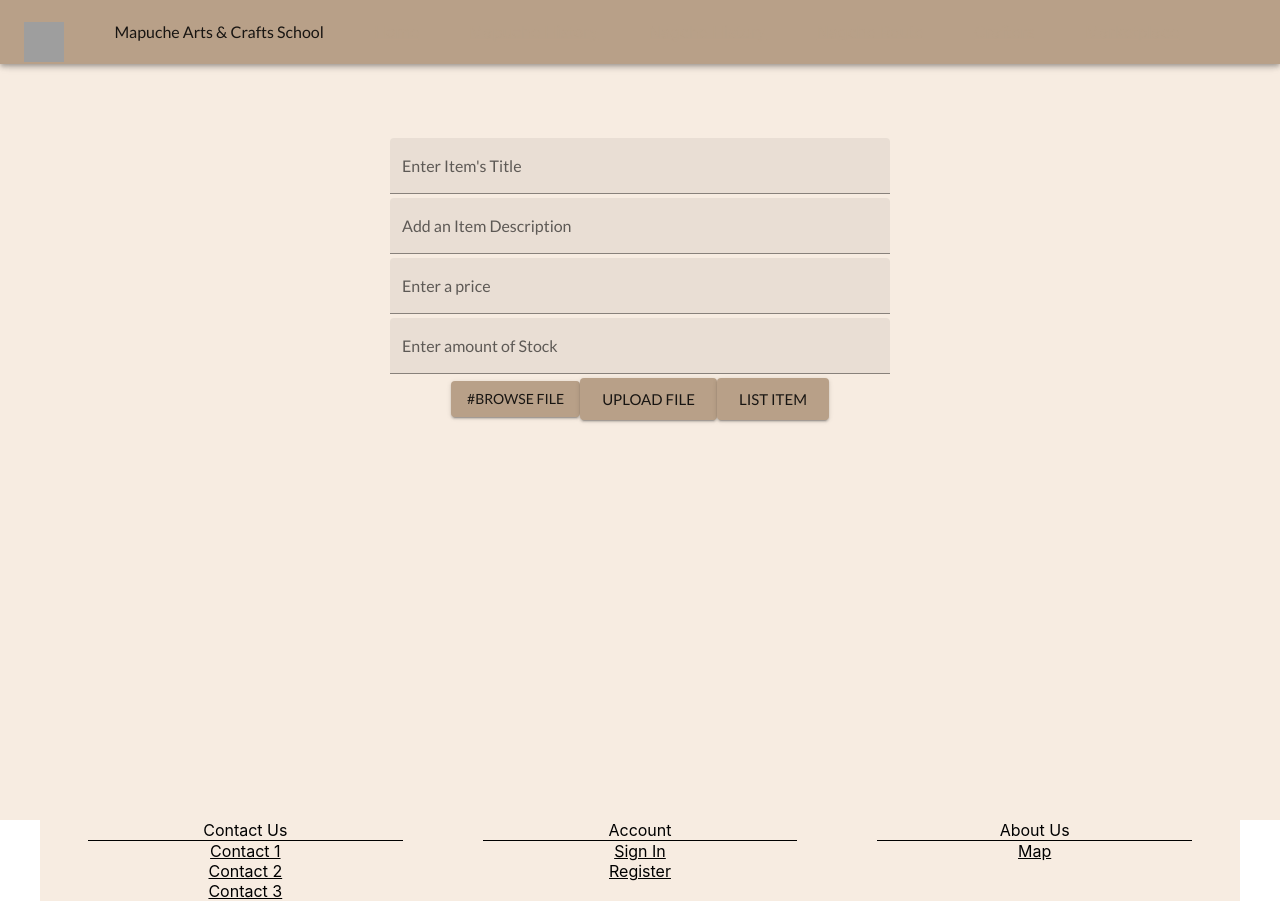
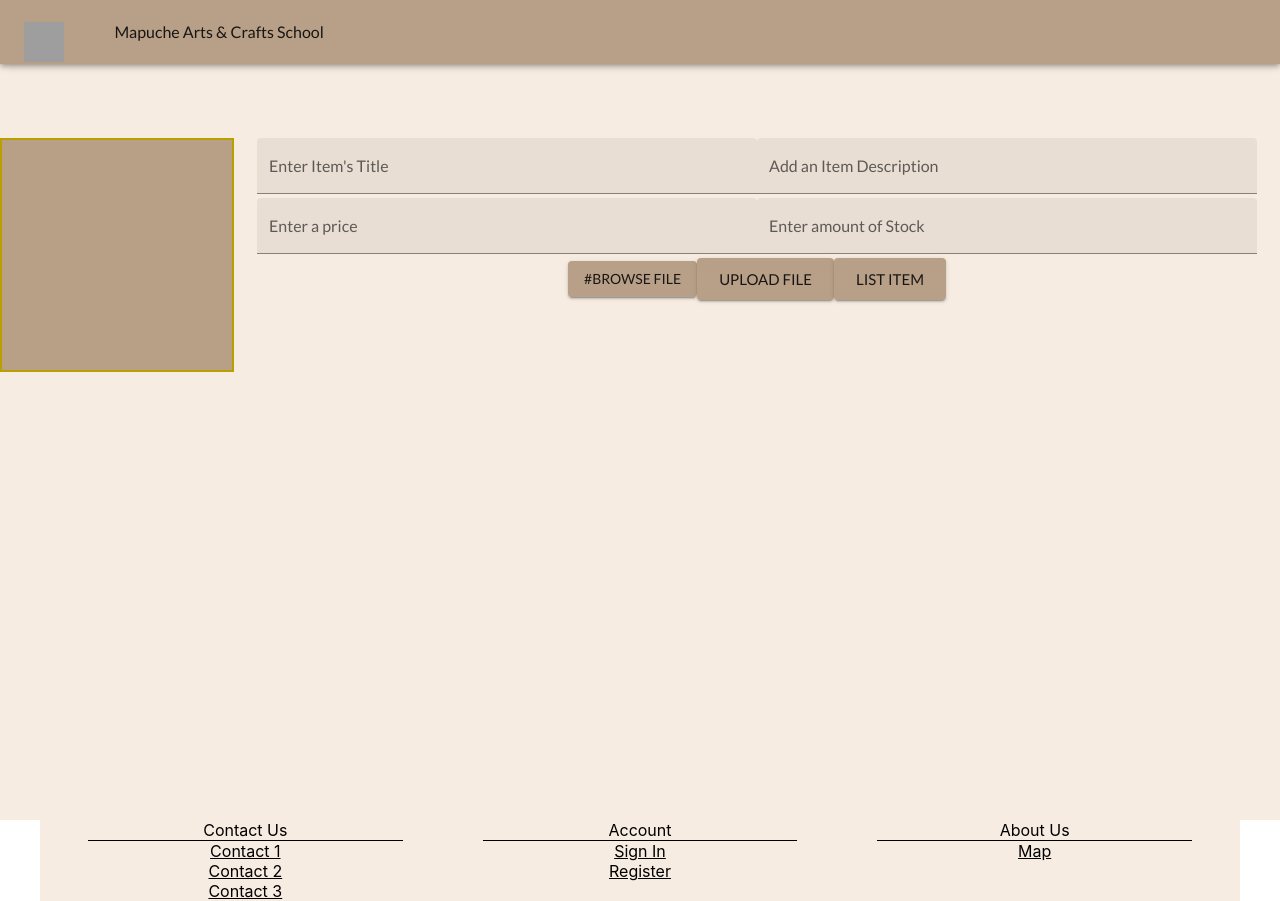
Before and after one commit to maxventer00/mapuche-art-school, a React (Create React App) app: page /marketplace/createListingPage in a window 1280 px wide. Built offline with nearby package versions, Linux system fonts and the light colour scheme; no server answers; grey boxes are pictures that could not be loaded; a web font is replaced by a local one.

Commit message:
create image listing photo viewer

```diff
--- /dev/null
+++ b/src/containers/Marketplace/FirebaseQuearys/MarketpalceQuearys.js
@@ -0,0 +1,10 @@
+// export function getUserType(firestore,setUserInfo){
+
+//     let response  = ""
+
+//     // await firestore
+//     //       .collection("userData")
+//     //       .doc(user.uid)
+//     //       .get()
+//     //       .then((snapshot) => setUserInfo(snapshot.data()));
+// }
--- a/src/containers/Marketplace/createListingPage.tsx
+++ b/src/containers/Marketplace/createListingPage.tsx
@@ -13,6 +13,7 @@ import { fileURLToPath } from "url";
 import { getDownloadURL, ref, uploadBytesResumable, getStorage } from "firebase/storage";
 import app from "../../base";
 import Navbar from "../Shared/Navbar";
+import profilePlaceholder from "../../images/profilePlaceholder.png";
 
 
 
@@ -57,6 +58,8 @@ const useStyles = makeStyles((theme) =>
             height: 800,
             padding: 0,
             maxHeight: 800,
+            display: "flex",
+            flexDirection: "row",
         },
         descriptionContainer: {
             color: "#ffffff",
@@ -84,8 +87,8 @@ const useStyles = makeStyles((theme) =>
 
         },
         fieldContainer: {
-            maxWidth: 500,
-            display: 'block',
+            maxWidth: "100%",
+            display: 'column',
             marginLeft: 'auto',
             marginRight: 'auto',
             paddingBottom: 80,
@@ -113,6 +116,27 @@ const useStyles = makeStyles((theme) =>
             height: 200,
             fontSize: "3em"
         },
+        photoContainer: {
+            width: "230px",
+            height: "230px",
+            float: "left",
+            borderWidth: "2px",
+            borderStyle: "solid",
+            borderColor: "#B8A000",
+            marginBottom: 35,
+        },
+        profileConatiner: {
+            maxWidth: 500,
+            display: "block",
+            marginLeft: "auto",
+            marginRight: "auto",
+            paddingTop: 70,
+        },
+        formContainer: {
+            display: "flex",
+            flexDirection: "row",
+            width: "100%",
+        }
 
     }),
 );
@@ -199,8 +223,35 @@ function CreateListingPage() {
                 </div>
 
 
-
+                <div className={classes.formContainer}>
                     <div className={classes.fieldContainer}>
+                        {photoURL ? (
+                            <div className={classes.photoContainer}>
+                                <img
+                                    src={photoURL}
+                                    style={{
+                                        maxWidth: 260,
+                                        maxHeight: 230,
+                                        marginBottom: 50,
+                                        float: "left",
+                                        height: "100%",
+                                        width: "100%",
+                                        objectFit: "cover",
+                                    }}
+                                />
+                            </div>
+                        ) : (
+                            <div className={classes.photoContainer}>
+                                <img
+                                    src={profilePlaceholder}
+                                    style={{
+                                        maxWidth: 260,
+                                        maxHeight: 230,
+                                        marginBottom: 50,
+                                    }}
+                                />
+                            </div>
+                        )}
                         <TextField
                             id="ItemTitle"
                             className={classes.textFld}
@@ -317,6 +368,7 @@ function CreateListingPage() {
                         </Button>
 
                     </div>
+                </div>
 
 
 
--- a/src/containers/Marketplace/marketplace.tsx
+++ b/src/containers/Marketplace/marketplace.tsx
@@ -30,6 +30,7 @@ import searchOption from "./searchOptions";
 import Navbar from "../Shared/Navbar";
 import app from "../../base";
 import { getDocs } from "firebase/firestore";
+//import { getUserType } from "./FirebaseQuearys/MarketpalceQuearys";
 
 const useStyles = makeStyles((theme) =>
   createStyles({
@@ -228,11 +229,11 @@ function Marketplace() {
         // Get user type
         const firestore = app.firestore();
 
-        await firestore
-          .collection("userData")
-          .doc(user.uid)
-          .get()
-          .then((snapshot) => setUserInfo(snapshot.data()));
+        // getUserType(firestore,setUserInfo);
+
+        await firestore.collection("userData").doc(user.uid).get().then((snapshot) => setUserInfo(snapshot.data()));
+
+
       } else {
         setLoggedIn(false);
       }
@@ -265,14 +266,6 @@ function Marketplace() {
       >
         <Navbar />
         <h1 className={`${classes.h1_header}`}>Marketplace</h1>
-
-        {isCrafter ? (
-          <>
-            <h1 style={{ color: "white" }}>This user is a crafter!</h1>
-          </>
-        ) : (
-          <h1 style={{ color: "white" }}>This user is NOT a crafter!</h1>
-        )}
       </Container>
 
       {/* Marketplace Container */}
--- a/src/containers/Onboarding/signupCrafterProfile.tsx
+++ b/src/containers/Onboarding/signupCrafterProfile.tsx
@@ -120,7 +120,7 @@ const useStyles = makeStyles((theme) =>
       float: "left",
       borderWidth: "2px",
       borderStyle: "solid",
-      borderColor: "#B8A088",
+      borderColor: "#B8A000",
       marginBottom: 35,
     },
   })
@@ -214,7 +214,7 @@ export default function SignupCrafterProfile() {
               <img
                 src={photoURL}
                 style={{
-                  maxWidth: 230,
+                  maxWidth: 20,
                   maxHeight: 230,
                   marginBottom: 50,
                   float: "left",
@@ -229,7 +229,7 @@ export default function SignupCrafterProfile() {
               <img
                 src={profilePlaceholder}
                 style={{
-                  maxWidth: 230,
+                  maxWidth: 260,
                   maxHeight: 230,
                   marginBottom: 50,
                 }}
```
Lines whose indentation alone changed are shown as unchanged.
